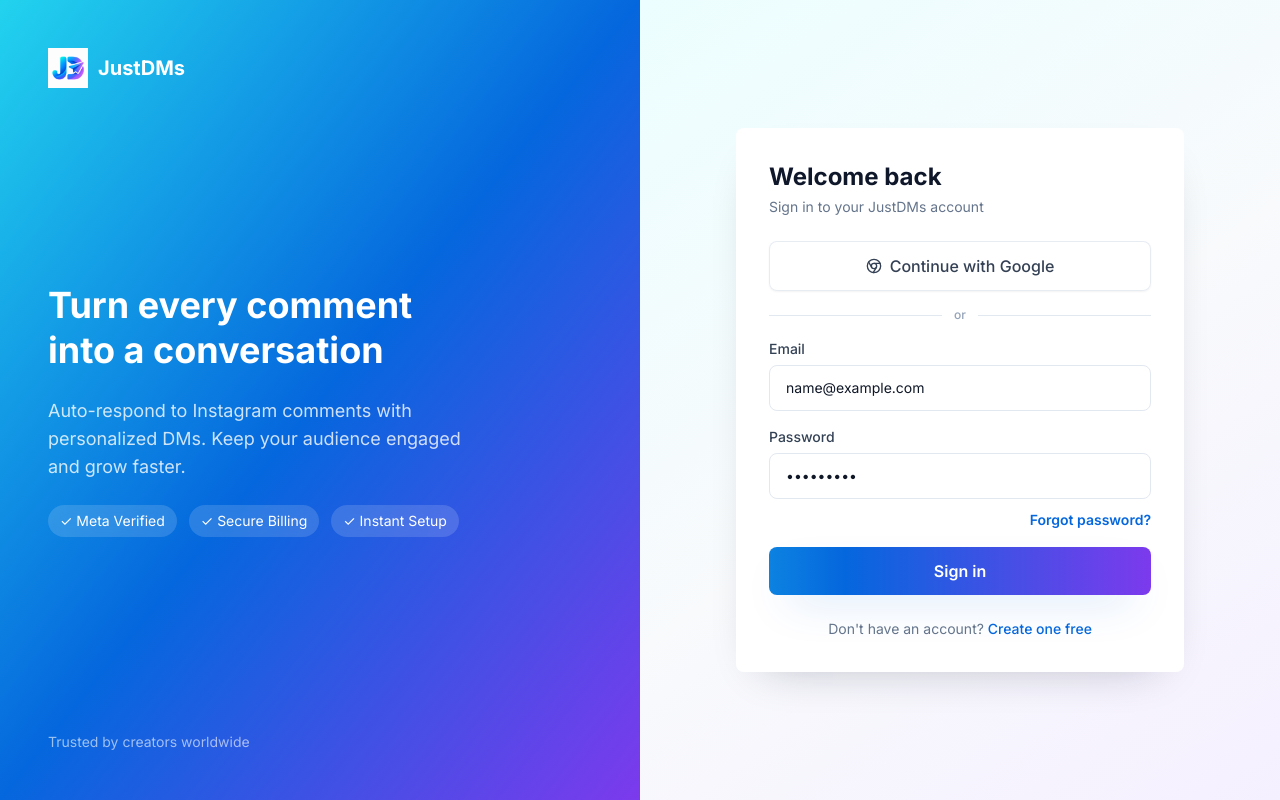
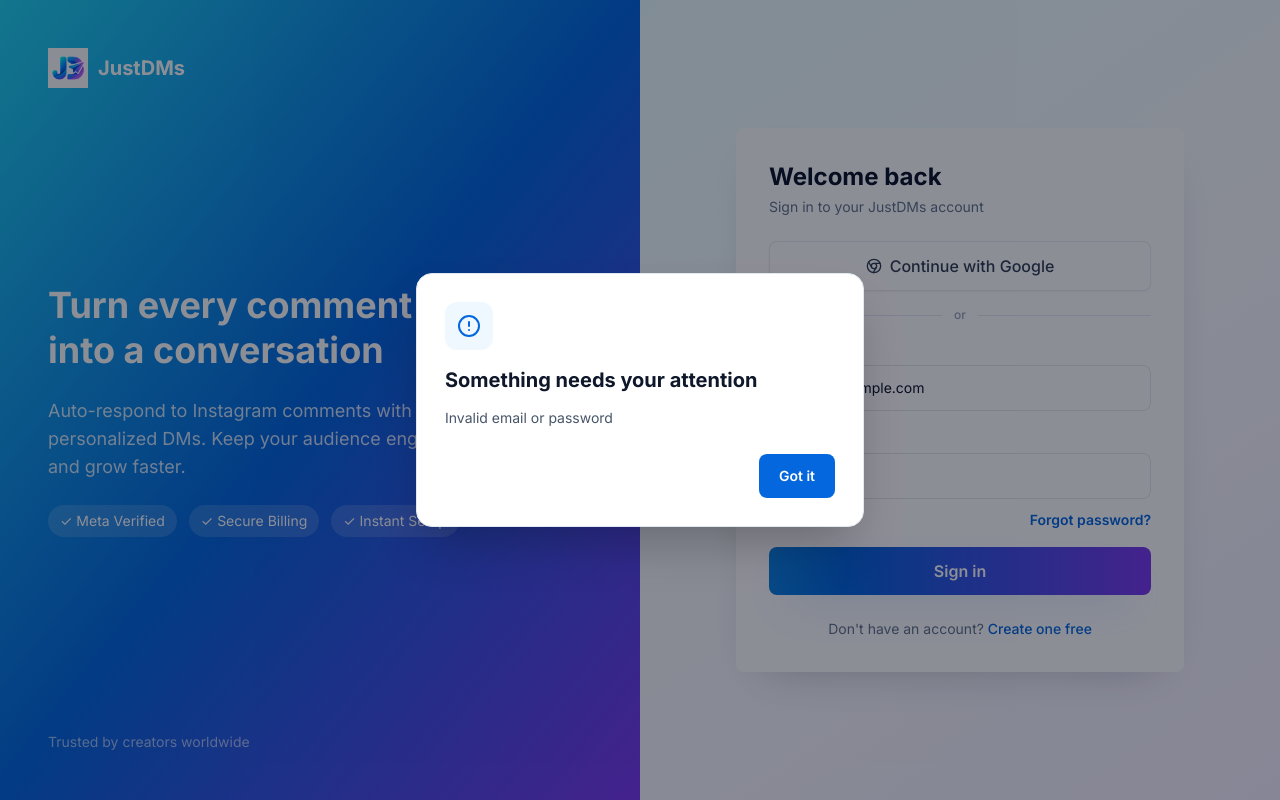
Before and after one commit to Pradeep2926/justdms, a React (Vite) app in the folder frontend/: page /login in a window 1280 px wide. Both pictures are taken after typing "name@example.com", "Sample123" into the empty fields and a click on the button "Sign in". Built offline with nearby package versions, Linux system fonts and the light colour scheme.

Commit message:
Replace browser popups with accessible in-app dialogs

```diff
--- /dev/null
+++ b/frontend/src/components/common/AppDialog.jsx
@@ -0,0 +1,46 @@
+import { useEffect, useRef, useSyncExternalStore } from "react";
+import { AlertCircle } from "lucide-react";
+
+let queue = [];
+const listeners = new Set();
+const subscribe = listener => { listeners.add(listener); return () => listeners.delete(listener); };
+const snapshot = () => queue[0] || null;
+function enqueue(message, confirmation) {
+  return new Promise(resolve => {
+    queue = [...queue, { message: String(message), confirmation, resolve }];
+    listeners.forEach(listener => listener());
+  });
+}
+export const showMessage = message => enqueue(message, false);
+export const confirmAction = message => enqueue(message, true);
+
+export default function AppDialog() {
+  const current = useSyncExternalStore(subscribe, snapshot, () => null);
+  const dialog = useRef(null);
+  const finish = accepted => {
+    const item = queue[0];
+    queue = queue.slice(1);
+    item?.resolve(accepted);
+    listeners.forEach(listener => listener());
+  };
+  useEffect(() => {
+    if (!current) return;
+    const previous = document.activeElement;
+    const modal = dialog.current;
+    modal.showModal();
+    return () => { modal.close(); previous?.focus?.(); };
+  }, [current]);
+  if (!current) return null;
+  const destructive = /delete|cancel renewal/i.test(current.message);
+  return <dialog ref={dialog} aria-labelledby="app-dialog-title" aria-describedby="app-dialog-message" onCancel={event => { event.preventDefault(); finish(false); }} className="m-auto w-[calc(100%_-_2rem)] max-w-md rounded-2xl border border-slate-200 bg-white p-0 text-slate-900 shadow-2xl backdrop:bg-slate-950/45">
+    <div className="p-6 sm:p-7">
+      <span className={`mb-4 inline-flex rounded-xl p-3 ${destructive ? "bg-red-50 text-red-600" : "bg-brand-50 text-brand-600"}`}><AlertCircle className="h-6 w-6" /></span>
+      <h2 id="app-dialog-title" className="text-xl font-bold">{current.confirmation ? destructive ? "Confirm your action" : "Please confirm" : "Something needs your attention"}</h2>
+      <p id="app-dialog-message" className="mt-3 break-words text-sm leading-6 text-slate-600">{current.message}</p>
+      <div className="mt-6 flex justify-end gap-3">
+        {current.confirmation && <button autoFocus type="button" onClick={() => finish(false)} className="min-h-11 rounded-lg border border-slate-200 px-5 text-sm font-semibold hover:bg-slate-50">{/cancel renewal/i.test(current.message) ? "Keep renewal" : "Cancel"}</button>}
+        <button autoFocus={!current.confirmation} type="button" onClick={() => finish(true)} className={`min-h-11 rounded-lg px-5 text-sm font-semibold text-white ${destructive ? "bg-red-600 hover:bg-red-700" : "bg-brand-600 hover:bg-brand-700"}`}>{current.confirmation ? /delete/i.test(current.message) ? "Delete" : "Confirm" : "Got it"}</button>
+      </div>
+    </div>
+  </dialog>;
+}
--- a/frontend/src/main.jsx
+++ b/frontend/src/main.jsx
@@ -1,10 +1,12 @@
 import React from "react";
 import ReactDOM from "react-dom/client";
 import App from "./App";
+import AppDialog from "./components/common/AppDialog";
 import "./style.css";
 
 ReactDOM.createRoot(document.getElementById("root")).render(
   <React.StrictMode>
     <App />
+    <AppDialog />
   </React.StrictMode>
 );
--- a/frontend/src/pages/Automation.jsx
+++ b/frontend/src/pages/Automation.jsx
@@ -1,3 +1,4 @@
+import { showMessage, confirmAction } from "../components/common/AppDialog";
 import { useEffect, useState, useCallback } from "react";
 import { useAuth } from "../hooks/useAuth";
 import AppLayout from "../components/layout/AppLayout";
@@ -87,7 +88,7 @@
   };
 
   const handleDelete = async (automation) => {
-    if (!window.confirm("Delete this automation? This cannot be undone.")) {
+    if (!await confirmAction("Delete this automation? This cannot be undone.")) {
       return;
     }
 
@@ -95,7 +96,7 @@
       await api.delete(`/automation/${automation.id}`);
       await refreshAutomations();
     } catch (err) {
-      alert(err.response?.data?.error || err.message || "Failed to delete automation");
+      showMessage(err.response?.data?.error || err.message || "Failed to delete automation");
     }
   };
 
@@ -106,7 +107,7 @@
       });
       await refreshAutomations();
     } catch (err) {
-      alert(err.response?.data?.error || err.message || "Failed to update automation");
+      showMessage(err.response?.data?.error || err.message || "Failed to update automation");
     }
   };
 
--- a/frontend/src/pages/Billing.jsx
+++ b/frontend/src/pages/Billing.jsx
@@ -1,3 +1,4 @@
+import { confirmAction } from "../components/common/AppDialog";
 import { useEffect, useMemo, useState } from "react";
 import {
   BarChart3,
@@ -137,7 +138,7 @@
   };
 
   const cancelSubscription = async () => {
-    if (!window.confirm("Cancel renewal at the end of the current billing period?")) {
+    if (!await confirmAction("Cancel renewal at the end of the current billing period?")) {
       return;
     }
 
--- a/frontend/src/pages/ConnectMeta.jsx
+++ b/frontend/src/pages/ConnectMeta.jsx
@@ -1,3 +1,4 @@
+import { showMessage } from "../components/common/AppDialog";
 import { BadgeCheck, CheckCircle2, Instagram } from "lucide-react";
 import AuthLayout from "../components/layout/AuthLayout";
 import { useEffect } from "react";
@@ -29,12 +30,12 @@
 
   const connectInstagram = async () => {
     if (!user) {
-      alert("User not logged in");
+      showMessage("User not logged in");
       return;
     }
 
     if (!user.email) {
-      alert("User email not found");
+      showMessage("User email not found");
       return;
     }
 
--- a/frontend/src/pages/LinkInBio.jsx
+++ b/frontend/src/pages/LinkInBio.jsx
@@ -1,3 +1,4 @@
+import { confirmAction } from "../components/common/AppDialog";
 import { useCallback, useEffect, useMemo, useRef, useState } from "react";
 import { BarChart3, Check, CheckCircle2, Copy, Eye, EyeOff, GripVertical, ImagePlus, Link2, LoaderCircle, Palette, Pencil, Plus, QrCode, Save, Smartphone, Trash2, UserRound, X, XCircle } from "lucide-react";
 import AppLayout from "../components/layout/AppLayout";
@@ -134,7 +135,7 @@
     catch (error) { notify(error.response?.data?.error || "Unable to update link.", "error"); }
   };
   const deleteLink = async (link) => {
-    if (!window.confirm(`Delete “${link.title}”?`)) return;
+    if (!await confirmAction(`Delete “${link.title}”?`)) return;
     try { await api.delete(`/bio/links/${link.id}`); setLinks((items) => items.filter((item) => item.id !== link.id).map((item, position) => ({ ...item, position }))); notify("Link deleted."); }
     catch (error) { notify(error.response?.data?.error || "Unable to delete link.", "error"); }
   };
--- a/frontend/src/pages/Login.jsx
+++ b/frontend/src/pages/Login.jsx
@@ -1,3 +1,4 @@
+import { showMessage } from "../components/common/AppDialog";
 import { useState } from "react";
 import { supabase } from "../lib/supabase";
 import { Link, useNavigate } from "react-router-dom";
@@ -23,7 +24,7 @@
       if (error.message?.toLowerCase().includes("email not confirmed")) {
         navigate(`/verify?email=${encodeURIComponent(email.trim().toLowerCase())}`);
       } else {
-        alert(error.message);
+        showMessage(error.message);
       }
       setLoading(false);
       return;
@@ -65,7 +66,7 @@
     });
 
     if (error) {
-      alert(error.message);
+      showMessage(error.message);
     }
   }
 
--- a/frontend/src/pages/Register.jsx
+++ b/frontend/src/pages/Register.jsx
@@ -1,3 +1,4 @@
+import { showMessage } from "../components/common/AppDialog";
 import { useEffect, useState } from "react";
 import { supabase } from "../lib/supabase";
 import { Link, useNavigate } from "react-router-dom";
@@ -59,7 +60,7 @@
     });
 
     if (error) {
-      alert(error.message);
+      showMessage(error.message);
       setLoading(false);
       return;
     }
@@ -87,7 +88,7 @@
         setLoading(false);
         return;
       }
-      alert(`Profile creation failed: ${profileError.message}`);
+      showMessage(`Profile creation failed: ${profileError.message}`);
       setLoading(false);
       return;
     }
@@ -112,7 +113,7 @@
     });
 
     if (error) {
-      alert(error.message);
+      showMessage(error.message);
       setGoogleLoading(false);
     }
   }
```
Also changed, not shown: frontend/src/pages/AppointmentBooking.jsx (+2 -1 lines).
